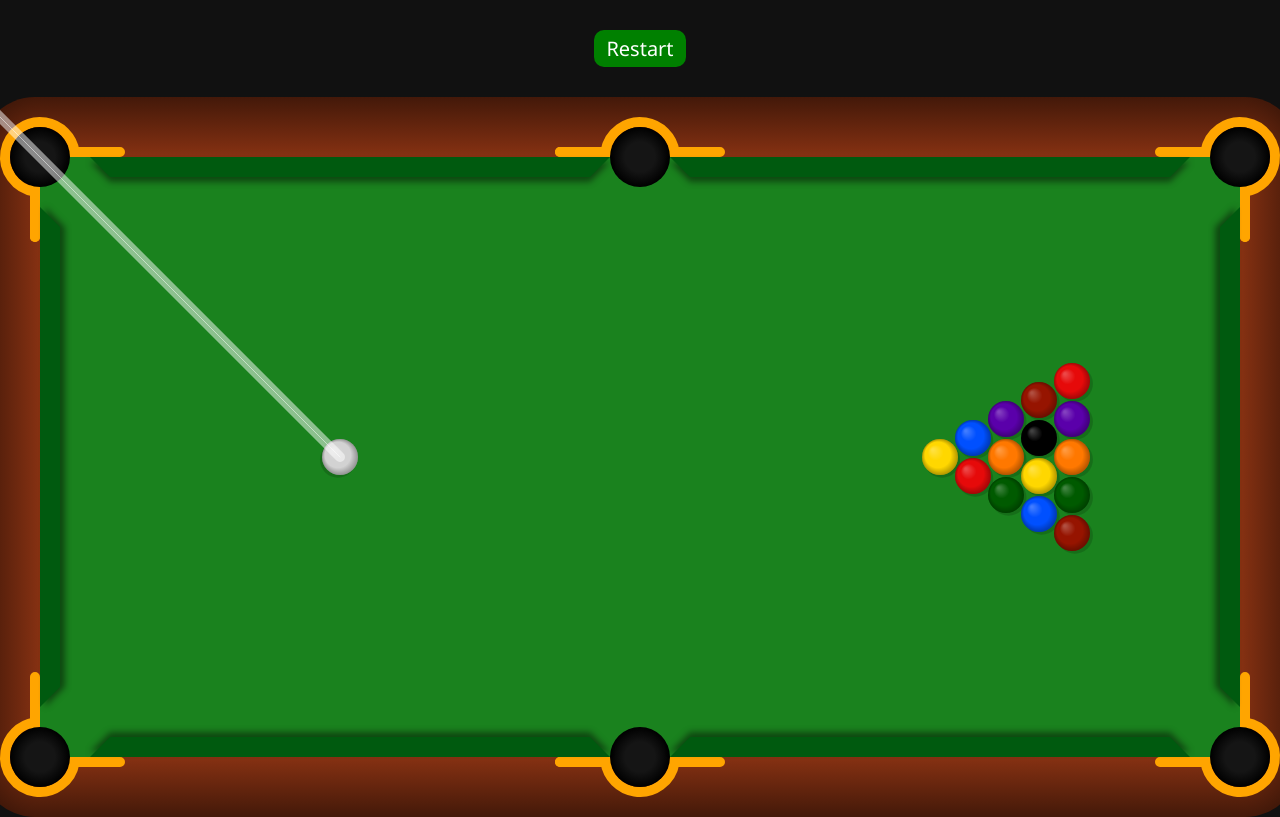
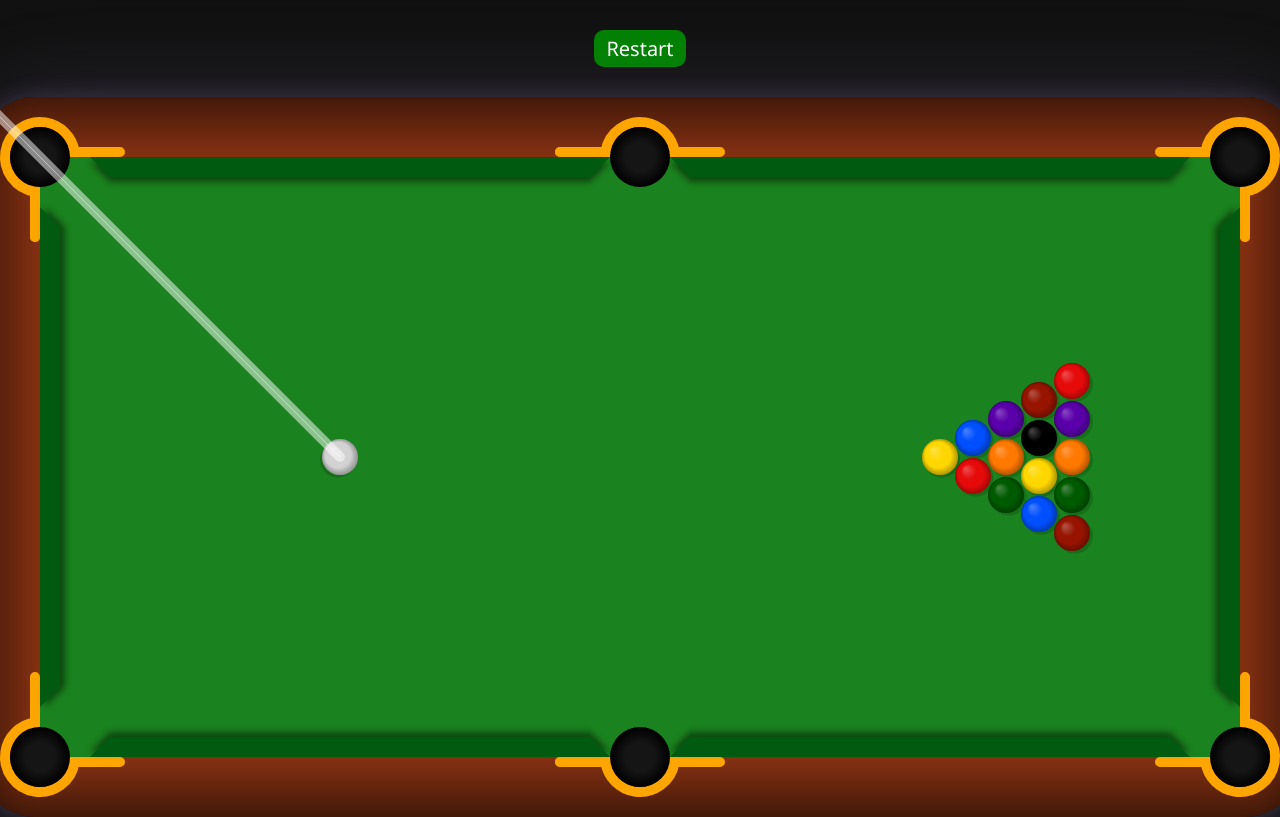
Before and after one commit to ScriptRaccoon/pool-game, a plain HTML site: page public/index.html in a window 1280 px wide. Drawn offline with Linux system fonts and the light colour scheme.

Commit message:
css shadow of canvas

```diff
--- a/public/css/style.css
+++ b/public/css/style.css
@@ -14,7 +14,6 @@ body {
 
 main {
     position: relative;
-
 }
 
 /* canvas */
@@ -25,6 +24,11 @@ canvas {
     transform: translateX(-50%);
     border-radius: 55px;
 
+}
+
+#tableCanvas {
+    box-shadow: 0px 0px 25px #caf3,
+    0px 0px 100px #caf2;
 }
 
 /* popup */
```
